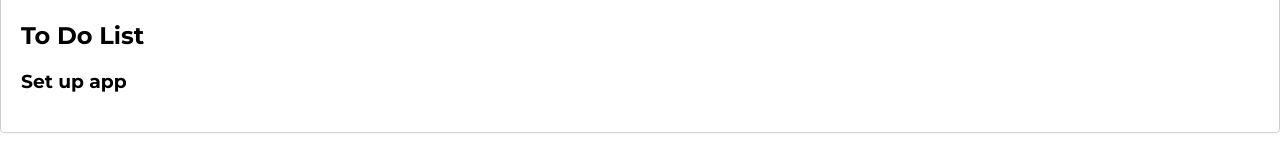
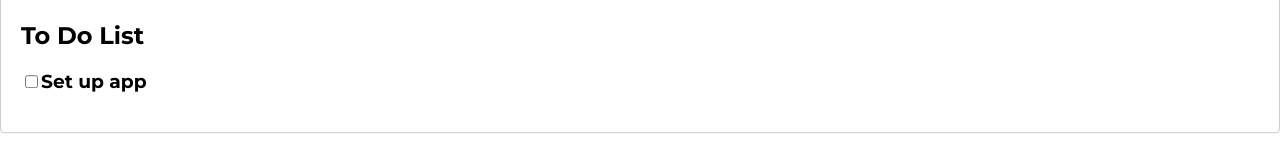
Before and after one commit to dc-wdi-22/seekr-frontend, a React (Create React App) app in the folder seekr-app/: page / in a window 1280 px wide. Both pictures are taken after a click on the button "Job Details". Shown: the part 561-721 px from the top of the page. Built offline with nearby package versions, Linux system fonts and the light colour scheme; no server answers.

Commit message:
render todo checkbox

```diff
--- a/seekr-app/src/components/JobDetails.js
+++ b/seekr-app/src/components/JobDetails.js
@@ -1,6 +1,7 @@
 import React, {Component} from 'react'
 import Modal from 'react-modal'
 import '../Modal.css'
+import ToDo from './ToDos'
 
 const customStyles = {
   content: {
@@ -34,7 +35,7 @@ class JobDetails extends Component {
           <h3><span className='bold'>Job requirements:</span> {this.props.example[0].requirements}</h3>
           <h3><span className='bold'>Notes:</span> {this.props.example[0].notes}</h3>
           <h2>To Do List</h2>
-          <h3>{this.props.example[0].todo_list.map(item => item.name)}</h3>
+          <h3>{this.props.example[0].todo_list.map(item => <ToDo item={item} />)}</h3>
         </div>
       </Modal>
     )
--- a/seekr-app/src/components/Navbar.js
+++ b/seekr-app/src/components/Navbar.js
@@ -11,8 +11,8 @@ class Navbar extends Component {
     return(
       <div class="navbar">
         <img className='logo' src={seekrLogo} alt='seekr'/>
-        <button class="add-button" onClick={this.addJob}>+ Add Job</button>
-        <span class="user">User: WDI22</span>
+        <button className="add-button" onClick={this.addJob}>+ Add Job</button>
+        <span className="user">User: WDI22</span>
       </div>
     )
   }
--- a/seekr-app/src/components/ToDos.js
+++ b/seekr-app/src/components/ToDos.js
@@ -1,11 +1,23 @@
 import React, {Component} from 'react'
 
-class ToDos extends Component {
+class ToDo extends Component {
+  constructor (props) {
+    super()
+    this.handleChange = this.handleChange.bind(this)
+  }
+
+  handleChange () {
+    console.log('checkbox clicked')
+  }
+
   render () {
     return (
-      <h1>ToDos Component</h1>
+      <div>
+        <input type='checkbox' value={this.props.item.status} name={this.props.item.name} onChange={this.handleChange} />
+        <label>{this.props.item.name}</label>
+      </div>
     )
   }
 }
 
-export default ToDos
+export default ToDo
```
